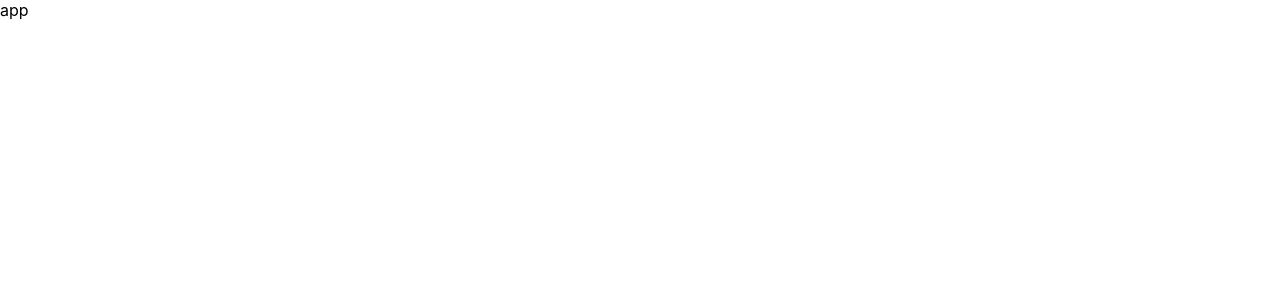
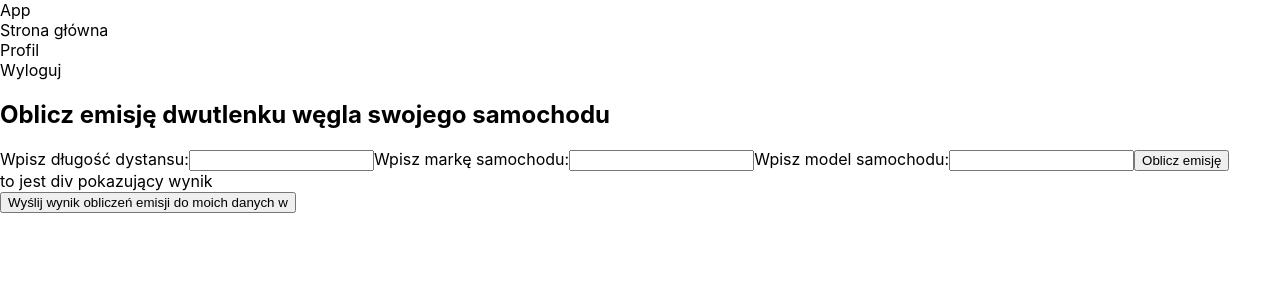
Before and after one commit to infoshareacademy/jfddr7-team-co2car, a React (Create React App) app: page /home in a window 1280 px wide. Shown: the top 300 px of the page. Built offline with nearby package versions, Linux system fonts and the light colour scheme.

Commit message:
task done

```diff
--- a/src/App.tsx
+++ b/src/App.tsx
@@ -1,9 +1,14 @@
-import React from 'react';
+import React from "react";
+import { Route, Routes } from "react-router-dom";
+import { Home } from "./components/Home";
 
 function App() {
   return (
     <>
-      app
+      App
+      <Routes>
+        <Route path="/home" element={<Home />}></Route>
+      </Routes>
     </>
   );
 }
--- /dev/null
+++ b/src/components/Home.tsx
@@ -0,0 +1,36 @@
+import { FC } from "react";
+
+export const Home: FC = () => {
+  return (
+    <div>
+      <div>
+        <div>Strona główna</div>
+        <div> Profil</div>
+        <div> Wyloguj</div>
+      </div>
+      <h2>Oblicz emisję dwutlenku węgla swojego samochodu </h2>
+      <form>
+        <label>
+          Wpisz długość dystansu:
+          <input type="text" />
+        </label>
+
+        <label>
+          Wpisz markę samochodu:
+          <input type="select" />
+        </label>
+
+        <label>
+          Wpisz model samochodu:
+          <input type="text" />
+        </label>
+
+        <button>Oblicz emisję</button>
+        <div> to jest div pokazujący wynik</div>
+      </form>
+
+      {/* <Wykres/> tutaj później włożyc komponent z wykresem*/}
+      <button> Wyślij wynik obliczeń emisji do moich danych w </button>
+    </div>
+  );
+};
--- a/src/index.tsx
+++ b/src/index.tsx
@@ -1,23 +1,26 @@
-import React from 'react';
-import ReactDOM from 'react-dom/client';
-import './index.css';
-import App from './App';
-import reportWebVitals from './reportWebVitals';
+import React from "react";
+import ReactDOM from "react-dom/client";
+import { BrowserRouter as Router } from "react-router-dom";
+import "./index.css";
+import App from "./App";
+import reportWebVitals from "./reportWebVitals";
 import { initializeApp } from "firebase/app";
 import { getAuth } from "firebase/auth";
 import { getFirestore } from "firebase/firestore";
-import { firebaseConfig } from './firebase';
+import { firebaseConfig } from "./firebase";
 
 const firebaseApp = initializeApp(firebaseConfig);
 export const firebaseAuth = getAuth(firebaseApp);
 export const firebaseDb = getFirestore(firebaseApp);
 
 const root = ReactDOM.createRoot(
-  document.getElementById('root') as HTMLElement
+  document.getElementById("root") as HTMLElement
 );
 root.render(
   <React.StrictMode>
-    <App />
+    <Router>
+      <App />
+    </Router>
   </React.StrictMode>
 );
 
```
Also changed, not shown: package.json (+5 -2 lines), 1 other file (tests, documents, lock files or other folders).
